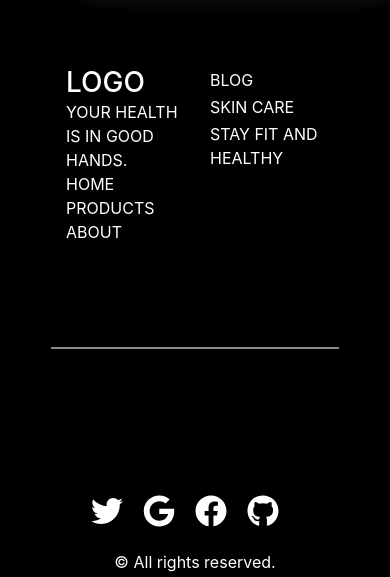
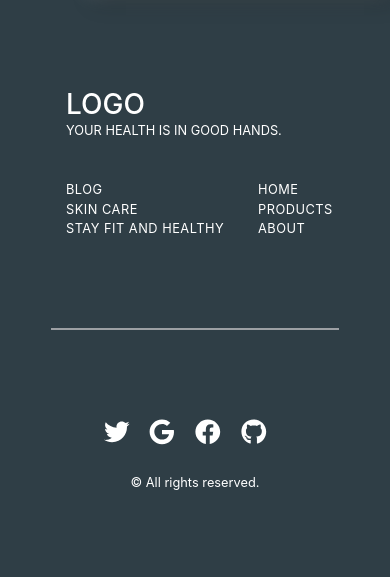
Before and after one commit to yamoonz/istanbul-capstone-ecommerce, a React (Create React App) app: page / in a window 390 px wide. Shown: the part 3346-3923 px from the top of the page. Built offline with nearby package versions, Linux system fonts and the light colour scheme.

Commit message:
Set: change col sizes  for responsive

```diff
--- a/src/components/layout/footer/Footer.jsx
+++ b/src/components/layout/footer/Footer.jsx
@@ -16,16 +16,16 @@ const Footer = () => {
   return (
     <Container fluid className="footerWrapper">
       <Row className="footerLinks">
-        <Col className="footerLinksLogo">
+        <Col xl={6} lg={6} md={6} sm={12} xs={12} className="footerLinksLogo">
           <h3 className="footerLogo">LOGO</h3>
           <span className="footerMotto">Your health is in good hands.</span>
         </Col>
-        <Col className="footerLinksBlogs">
+        <Col xl={3} lg={3} md={4} sm={8} xs={8} className="footerLinksBlogs">
           <NavLink to="/blog">Blog</NavLink>
           <NavLink to="/blog">Skin Care</NavLink>
           <NavLink to="/blog">Stay Fit and Healthy</NavLink>
         </Col>
-        <Col className="footerLinksPages">
+        <Col xl={3} lg={3} md={2} sm={4} xs={4} className="footerLinksPages">
           <NavLink to="/">Home</NavLink>
           <NavLink to="/products">Products</NavLink>
           <NavLink to="/about">About</NavLink>
--- a/src/components/layout/footer/Footer.scss
+++ b/src/components/layout/footer/Footer.scss
@@ -1,6 +1,8 @@
 @import "../../common/variables";
 
 $fadedWhite: #e0dddd9e;
+$footerBg: #2f3e46;
+$footerLinksHover: #52796f;
 
 .footerWrapper * {
   margin: 0;
@@ -11,15 +13,16 @@ $fadedWhite: #e0dddd9e;
 .footerWrapper {
   height: 80vh;
   width: 100%;
-  padding: 0;
+  padding: 50px 0 20px 0;
   margin: 0;
-  background-color: black;
+  background-color: $footerBg;
   align-items: center;
   justify-content: center;
   display: flex;
   flex-wrap: wrap;
   color: white;
   text-transform: uppercase;
+  transition: all 0.3s ease-in-out;
 
   .row {
     width: 80%;
@@ -45,6 +48,14 @@ $fadedWhite: #e0dddd9e;
         min-width: 100%;
       }
     }
+
+    .footerLinksBlogs,
+    .footerLinksPages {
+      a {
+        width: 100%;
+        display: inline-block;
+      }
+    }
   }
 
   .footerSeparator {
@@ -66,11 +77,56 @@ $fadedWhite: #e0dddd9e;
     .footerSocialIcon {
       margin-right: 20px;
     }
+
+    .twitter:hover {
+      color: #00acee !important;
+    }
+
+    .google:hover {
+      color: #c52d27 !important;
+    }
+
+    .github:hover {
+      color: #211f1f !important;
+    }
+
+    .facebook:hover {
+      color: #3b5998 !important;
+    }
   }
 
   a {
-    width: 100%;
     color: white;
-    text-decoration: none;
+    text-decoration: none !important;
+    transition: color 0.3s ease-in-out;
+    letter-spacing: 0.5px;
+
+    &:hover {
+      color: $footerLinksHover !important;
+    }
   }
 }
+
+@include media(tablet) {
+  .footerWrapper {
+    height: 70vh;
+    font-size: 0.8rem;
+  }
+}
+
+@include media(tablet-sm) {
+  .footerLinks {
+    height: auto !important;
+    flex-wrap: wrap;
+
+    .footerLinksLogo {
+      margin-bottom: 30px;
+    }
+  }
+}
+
+@include media(phone) {
+  .footerLinksLogo {
+    margin-bottom: 40px !important;
+  }
+}
```
